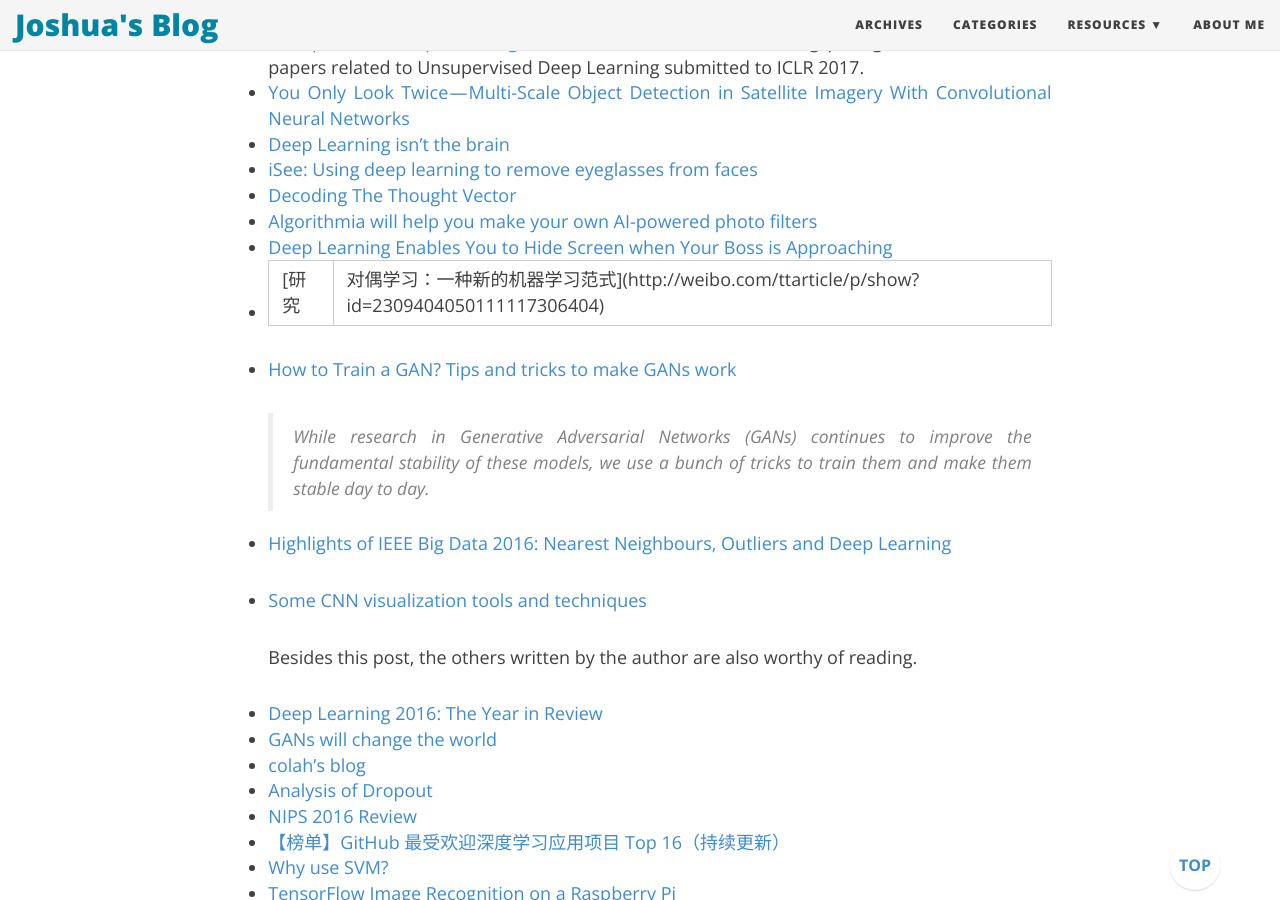
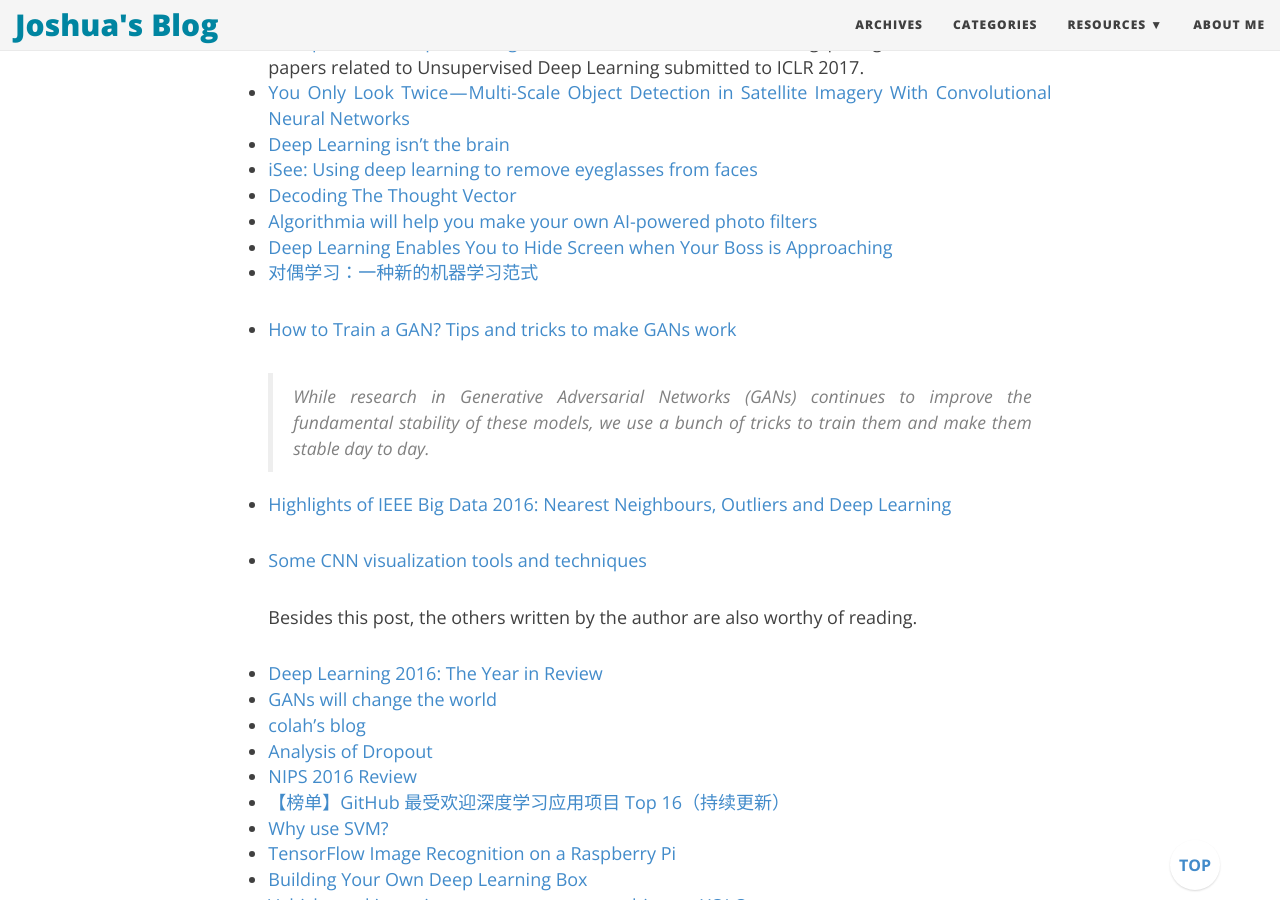
Before and after one commit to joshua19881228/joshua19881228.github.io, a Jekyll site: the page built from _posts/Computer_Vision/2016-08-25-my-jumble-of-computer-vision.md, in a window 1280 px wide and 900 px high, scrolled down 17761 px. Built offline with Jekyll 4.4.1, drawn with Linux system fonts in a browser that asks for light colours; nearby versions of some CDN libraries; comment, search, counter and statistics services are not loaded.

Commit message:
modify for mis-generated table

```diff
--- a/_posts/Computer_Vision/2016-08-25-my-jumble-of-computer-vision.md
+++ b/_posts/Computer_Vision/2016-08-25-my-jumble-of-computer-vision.md
@@ -524,7 +524,7 @@ I am going to maintain this page to record a few things about computer vision th
 * [Decoding The Thought Vector](http://gabgoh.github.io/ThoughtVectors/)
 * [Algorithmia will help you make your own AI-powered photo filters](http://venturebeat.com/2016/11/29/algorithmia-will-help-you-make-ai-powered-photo-filters/)
 * [Deep Learning Enables You to Hide Screen when Your Boss is Approaching](http://ahogrammer.com/2016/11/15/deep-learning-enables-you-to-hide-screen-when-your-boss-is-approaching/)
-* [研究|对偶学习：一种新的机器学习范式](http://weibo.com/ttarticle/p/show?id=2309404050111117306404)
+* [对偶学习：一种新的机器学习范式](http://weibo.com/ttarticle/p/show?id=2309404050111117306404)
 * [How to Train a GAN? Tips and tricks to make GANs work](https://github.com/soumith/ganhacks)
 
     >While research in Generative Adversarial Networks (GANs) continues to improve the fundamental stability of these models, we use a bunch of tricks to train them and make them stable day to day.
```
